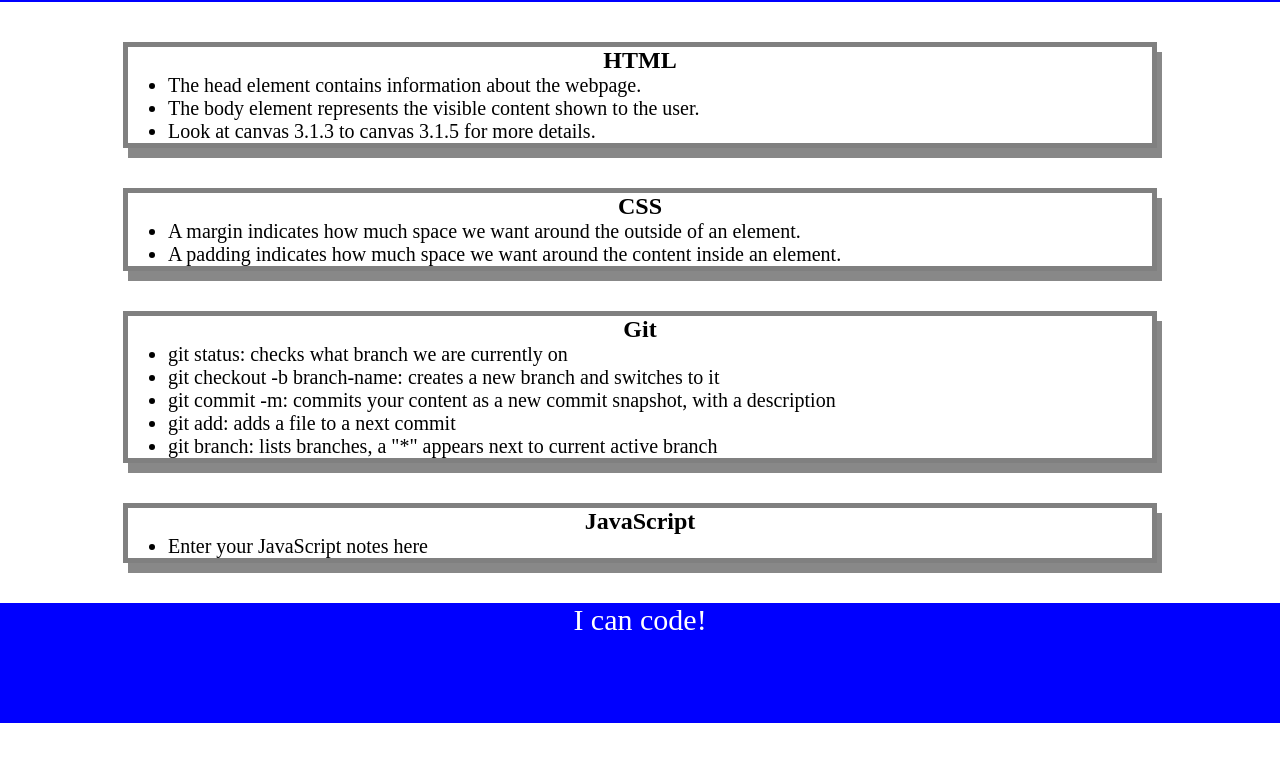
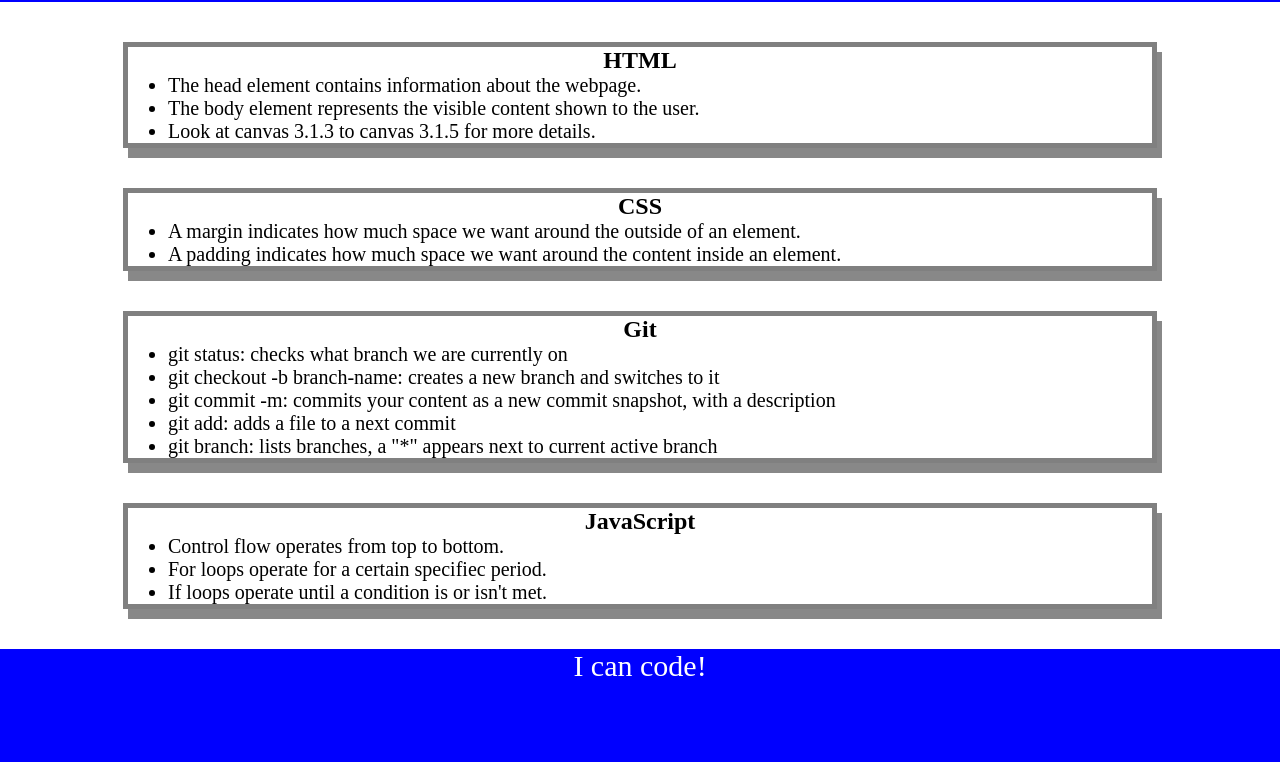
Before and after one commit to teamirteklu/prework-study-guide, a plain HTML site: page prework-study-guide/index.html in a window 1280 px wide. Shown: the part 118-880 px from the top of the page. Before the commit the page ends 841 px from the top, so only its background shows below. Drawn offline with Linux system fonts and the light colour scheme.

Commit message:
changes to index.html

```diff
--- a/prework-study-guide/index.html
+++ b/prework-study-guide/index.html
@@ -52,7 +52,9 @@
 
         <h2>JavaScript</h2>
      <ul>
-       <li>Enter your JavaScript notes here</li>
+       <li>Control flow operates from top to bottom.</li>
+       <li>For loops operate for a certain specifiec period.</li>
+       <li>If loops operate until a condition is or isn't met.</li>
      </ul>
 
       </section>
```
